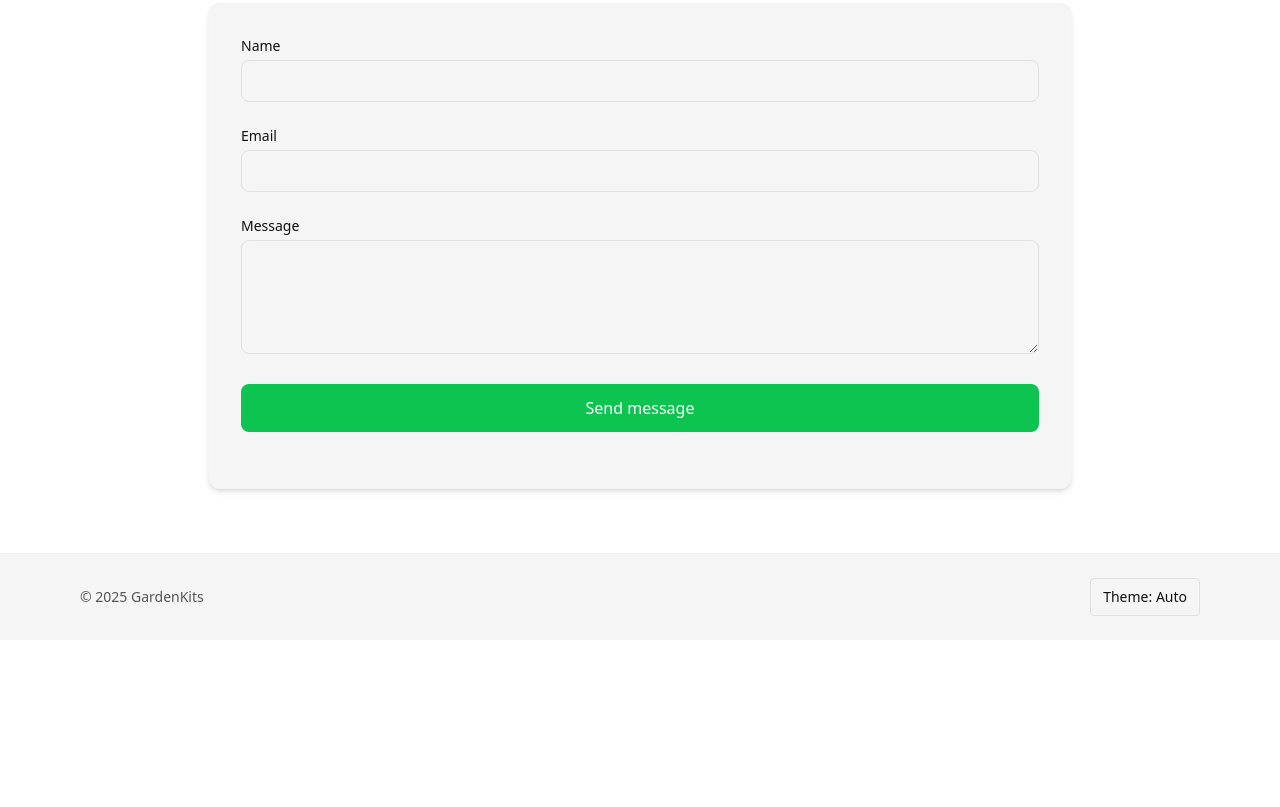
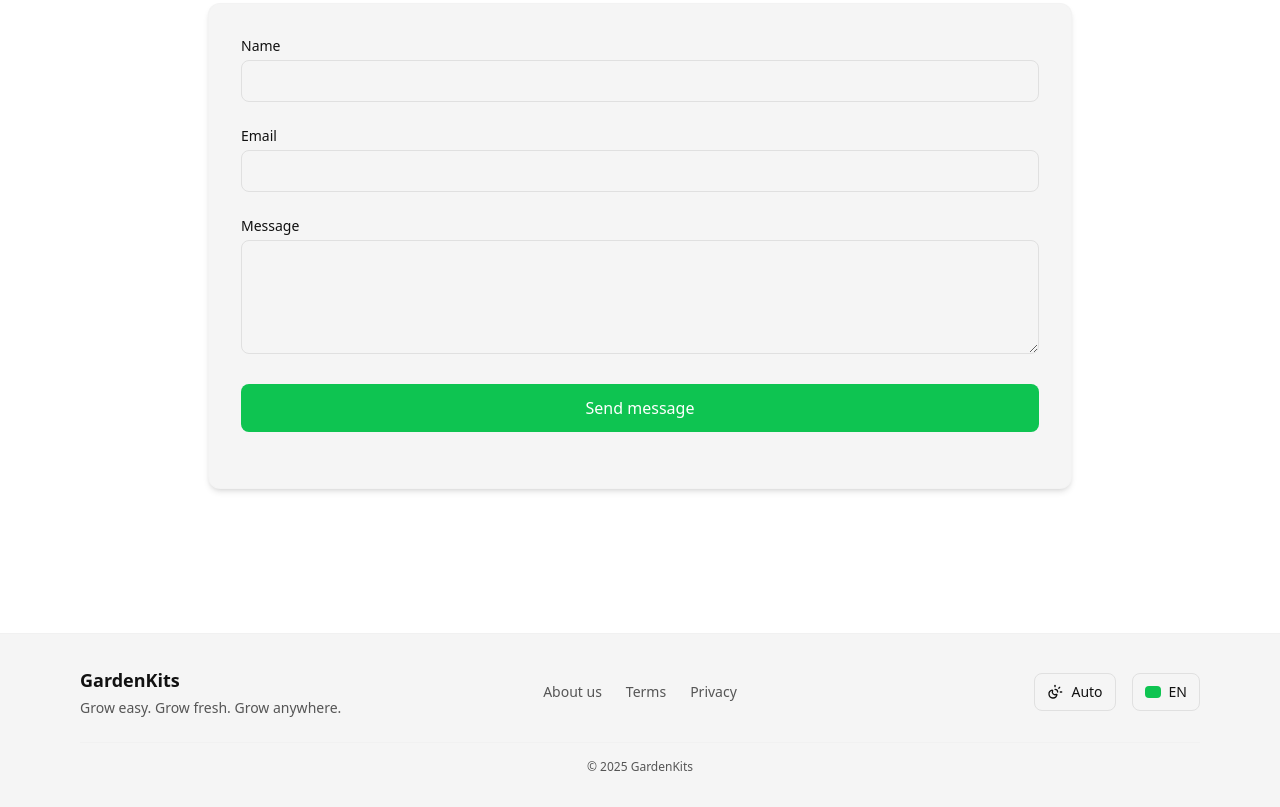
Before and after one commit to akabassijgos/garden-kits-landing, a website built with Vite: page index.html in a window 1280 px wide. Shown: the part 3735-4542 px from the top of the page. Before the commit the page ends 4375 px from the top, so only its background shows below. Built offline with nearby package versions, Linux system fonts and the light colour scheme.

Commit message:
Footer appearance improved

```diff
--- a/index.html
+++ b/index.html
@@ -503,22 +503,54 @@
     </main>
 
     <!-- Footer with theme toggle -->
-    <footer class="border-t border-border/20 bg-surface">
-        <div class="max-w-6xl mx-auto px-4 py-6 flex items-center justify-between">
-            <div class="text-sm text-text-secondary">© <span id="year">2025</span> GardenKits</div>
+    <footer class="border-t border-border/20 bg-surface mt-20">
+        <div class="max-w-6xl mx-auto px-4 py-8">
+            <div class="grid grid-cols-1 md:grid-cols-3 items-center gap-6">
+                <!-- Brand (left) -->
+                <div class="text-center md:text-left">
+                    <h3 class="text-lg font-semibold">GardenKits</h3>
+                    <p class="mt-1 text-sm text-text-secondary">Grow easy. Grow fresh. Grow anywhere.</p>
+                </div>
 
-            <!-- Theme button -->
-            <div class="flex items-center gap-3">
-                <button id="themeBtn"
-                    class="px-3 py-2 border border-border rounded text-sm focus:outline-none focus:ring"
-                    aria-label="Change theme">
-                    Theme: <span id="themeLabel">Auto</span>
-                </button>
+                <!-- Center links -->
+                <nav class="flex justify-center">
+                    <div class="flex items-center gap-6 text-sm text-text-secondary">
+                        <a href="#" class="hover:text-text-primary transition">About us</a>
+                        <a href="#" class="hover:text-text-primary transition">Terms</a>
+                        <a href="#" class="hover:text-text-primary transition">Privacy</a>
+                    </div>
+                </nav>
+
+                <!-- Controls: Theme + Language (right) -->
+                <div class="flex justify-center md:justify-end items-center gap-4">
+                    <!-- Theme toggle -->
+                    <button id="themeBtn"
+                        class="flex items-center gap-2 px-3 py-2 border border-border rounded-lg text-sm hover:bg-muted transition cursor-pointer"
+                        aria-label="Change theme">
+                        <span id="themeIcon" class="w-4 h-4"></span>
+                        <span id="themeLabel">Auto</span>
+                    </button>
+
+                    <!-- Language selector (visual only for now) -->
+                    <button
+                        class="flex items-center gap-2 px-3 py-2 border border-border rounded-lg text-sm hover:bg-muted transition cursor-pointer"
+                        aria-label="Change language">
+                        <span class="inline-block w-4 h-3 rounded-sm bg-primary"></span>
+                        EN
+                    </button>
+                </div>
+            </div>
+
+            <!-- Copyright -->
+            <div class="border-t border-border/20 mt-6 pt-4">
+                <p class="text-center text-xs text-text-secondary">
+                    © <span id="year">2025</span> GardenKits
+                </p>
             </div>
         </div>
     </footer>
 
-    <script src="./src/js/main.js"></script>
+    <script type="module" src="./src/js/main.js"></script>
     <script type="module" src="./src/js/icons.js"></script>
 </body>
 
--- a/src/js/icons.js
+++ b/src/js/icons.js
@@ -1,7 +1,7 @@
 import {
   createIcons, Leaf, Menu, CircleCheckBig, Flower2, Smile, ChevronLeft,
   ChevronRight, Sprout, Cylinder, Book, Box, Award, Scissors, BookOpen,
-  ChevronDown, ChevronUp, Sun, Droplets, Tag, RotateCcw
+  ChevronDown, ChevronUp, Sun, Droplets, Tag, RotateCcw, Moon, SunMoon
 } from 'lucide';
 
 createIcons({
@@ -25,6 +25,8 @@ createIcons({
     Sun,
     Droplets,
     Tag,
-    RotateCcw
+    RotateCcw,
+    Moon,
+    SunMoon,
   }
 });
--- a/src/js/main.js
+++ b/src/js/main.js
@@ -1,3 +1,5 @@
+import { createElement, Sun, Moon, SunMoon } from 'lucide';
+
 
 // Mobile menu toggle
 (function () {
@@ -28,6 +30,25 @@
     const modes = ['auto', 'light', 'dark'];
     let modeIndex = 0;
 
+    function updateThemeIcon(mode) {
+        const iconEl = document.getElementById('themeIcon');
+        if (!iconEl) return;
+
+        iconEl.innerHTML = '';
+
+        let iconNode;
+        if (mode === 'light') {
+            iconNode = Sun;
+        } else if (mode === 'dark') {
+            iconNode = Moon;
+        } else {
+            iconNode = SunMoon;
+        }
+
+        const iconSVG = createElement(iconNode, {class: ['w-4 h-4']});
+        iconEl.appendChild(iconSVG);
+    }
+
     // Apply theme to document
     function applyTheme(mode) {
         if (mode === 'dark') {
@@ -42,6 +63,7 @@
             }
         }
         themeLabel.textContent = mode.charAt(0).toUpperCase() + mode.slice(1);
+        updateThemeIcon(mode);
     }
 
     // Set theme and save to localStorage
```
